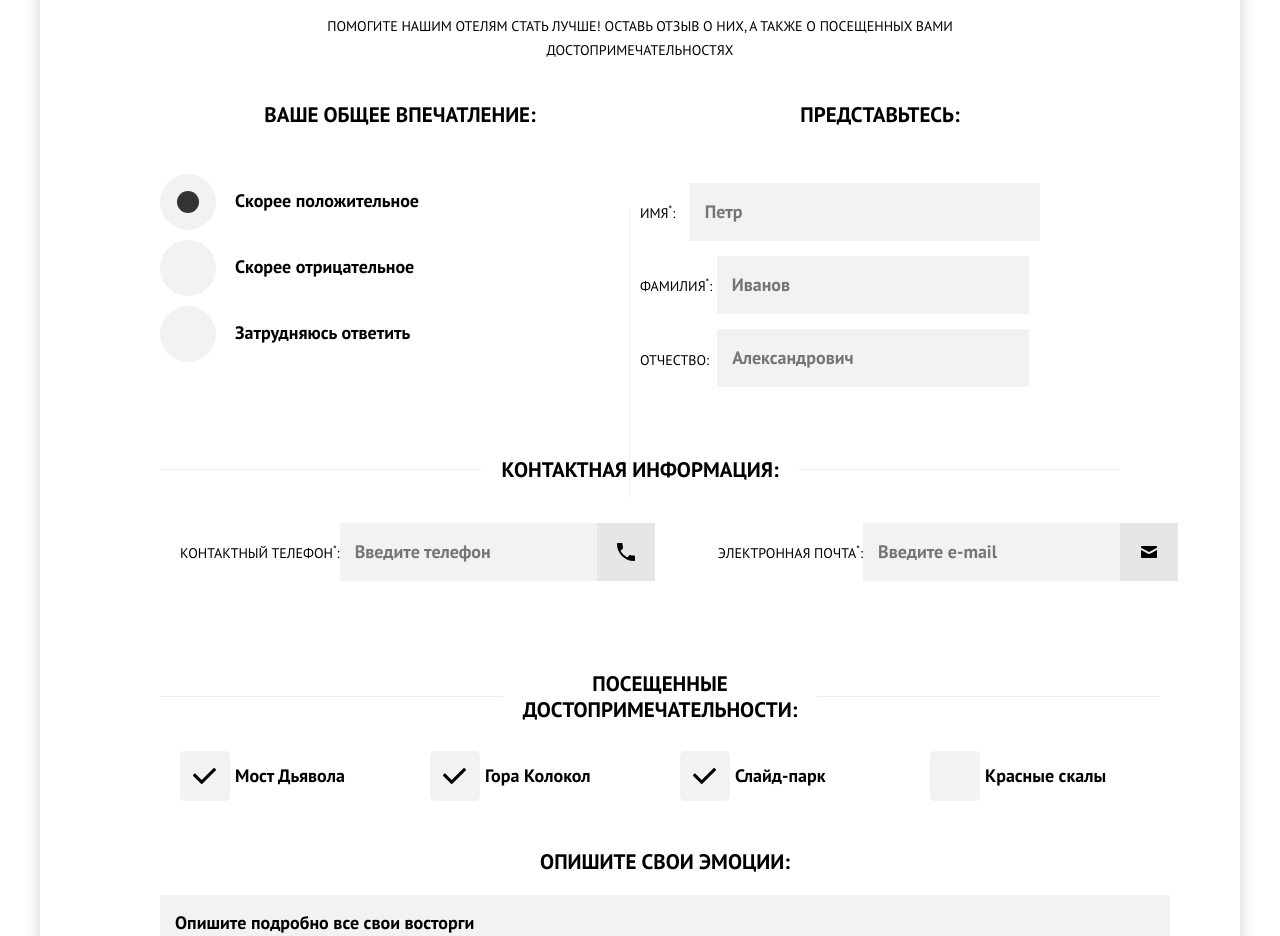
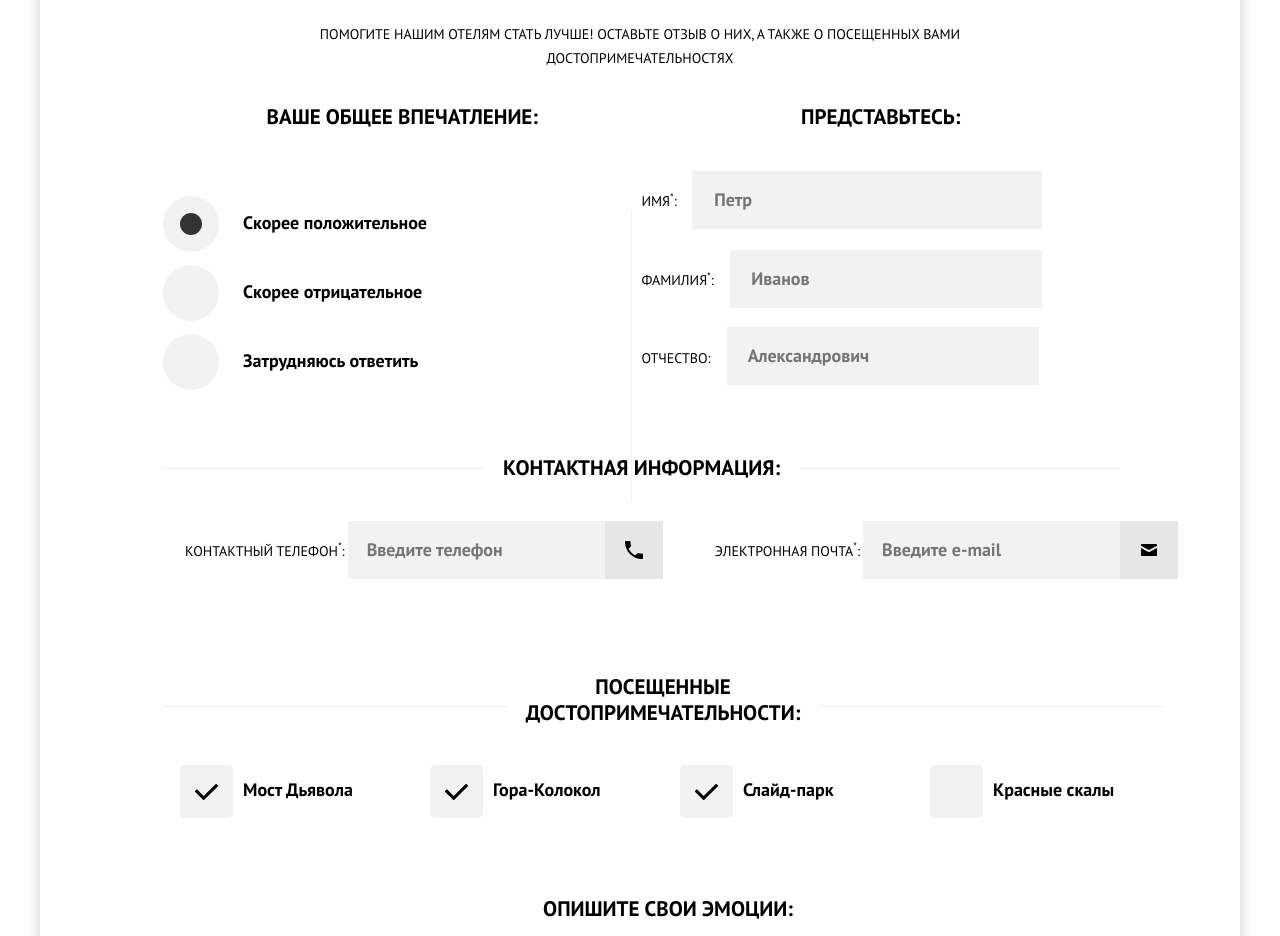
Before and after one commit to andikk/643755-sedona, a website: page source/form.html in a window 1280 px wide. Shown: the part 479-1415 px from the top of the page. Drawn offline with nearby package versions, Linux system fonts and the light colour scheme; files that its build step writes are made by us from their sources.

Commit message:
Выровнял страницу формы мобильной версии под PP

```diff
--- a/source/form.html
+++ b/source/form.html
@@ -45,8 +45,8 @@
 
     <main class="page-main">
       <section class="form">
-        <h3 class="form__title page__subtitle">Оставь свой отзыв</h3>
-        <p class="form__text page__text">Помогите нашим отелям стать лучше! Оставь отзыв о них, а также о посещенных вами достопримечательностях</p>
+        <h3 class="form__title page__subtitle">Оставьте свой отзыв</h3>
+        <p class="form__text page__text">Помогите нашим отелям стать лучше! Оставьте отзыв о них, а также о посещенных вами достопримечательностях</p>
         <form id="form-review" action="https://echo.htmlacademy.ru" method="post">
           <div class="form__wrapper">
             <fieldset class="form__section form__section--introduce">
@@ -74,7 +74,7 @@
                 <li class="form__item">
                   <label class="form__label form__label--contact" for="tel">Контактный телефон<sup>*</sup>:</label>
                   <span class="form__input-icon form__input-icon--tel">
-                    <input class="form__input" type="tel" name="tel" id="tel" placeholder="Введите телефон">
+                    <input class="form__input form__input--tel" type="tel" name="tel" id="tel" placeholder="Введите телефон">
                   </span>
                 </li>
                 <li class="form__item">
@@ -98,7 +98,7 @@
                 </li>
                 <li class="form__item form__item--radio">
                   <input class="form__radio-control visually-hidden" type="radio" name="impression" id="no-idea" value="no-idea">
-                  <label class="form__control-label" for="no-idea">Затрудняюсь ответить</label>
+                  <label class="form__control-label form__control-label--no-idea" for="no-idea">Затрудняюсь ответить</label>
                 </li>
               </ul>
             </fieldset>
@@ -113,7 +113,7 @@
                 </li>
                 <li class="form__item form__item--checkbox">
                   <input class="form__checkbox form__checkbox--checked visually-hidden" type="checkbox" name="mount-bell" id="mount-bell" checked>
-                  <label class="form__control-label page" for="mount-bell">Гора Колокол</label>
+                  <label class="form__control-label page" for="mount-bell">Гора-Колокол</label>
                 </li>
                 <li class="form__item form__item--checkbox">
                   <input class="form__checkbox form__checkbox--checked visually-hidden" type="checkbox" name="slide-park" id="slide-park" checked>
@@ -139,7 +139,7 @@
       </section>
     </main>
 
-    <footer class="footer">
+   <footer class="footer">
       <div class="footer__title-wrapper">
         <h3 class="footer__title page__subtitle">#VisitSedona</h3>
       </div>
@@ -179,7 +179,7 @@
         <p class="copyright__text page__text">Разработано:</p>
         <a class="copyright__button" href="https://htmlacademy.ru/intensive/adaptive">
           <span class="visually-hidden">HTML Academy</span>
-          <svg xmlns="http://www.w3.org/2000/svg" viewBox="0 0 60 60" width="60px" height="60px"><path fill="#2E368F" d="M30.2 5h-.2l-19.7 2.1v36.2l19.7 11.7 19.7-11.7v-36.2l-19.5-2.1zm17 36.8l-17.2 10.2-17.2-10.2v-14.8l17.1 10.2v1.8l-11.7-7v1.8l11.8 7.1v1.9l-11.8-7v1.8l11.8 7 11.9-7.1v-7.6l5.3-3.2v15.1zm-.1-17l-4.7 2.8-2.2 1.3-10.3-6.1v1.8l8.8 5.3h-.1l-.2.1-1.3.7-7.3-4.3v1.8l5.8 3.4-1.4.9-4.3-2.6v1.8l2.9 1.7-2.9 1.7-17-10.1 17-10.2 17.2 10zm.1-1.8l-17.3-10.2-17.1 10.2v-13.6l17.2-1.8 17.2 1.8v13.6z"/></svg>
+          <svg xmlns="http://www.w3.org/2000/svg" viewBox="0 0 60 60" width="40px" height="40px"><path fill="#2E368F" d="M30.2 5h-.2l-19.7 2.1v36.2l19.7 11.7 19.7-11.7v-36.2l-19.5-2.1zm17 36.8l-17.2 10.2-17.2-10.2v-14.8l17.1 10.2v1.8l-11.7-7v1.8l11.8 7.1v1.9l-11.8-7v1.8l11.8 7 11.9-7.1v-7.6l5.3-3.2v15.1zm-.1-17l-4.7 2.8-2.2 1.3-10.3-6.1v1.8l8.8 5.3h-.1l-.2.1-1.3.7-7.3-4.3v1.8l5.8 3.4-1.4.9-4.3-2.6v1.8l2.9 1.7-2.9 1.7-17-10.1 17-10.2 17.2 10zm.1-1.8l-17.3-10.2-17.1 10.2v-13.6l17.2-1.8 17.2 1.8v13.6z"/></svg>
         </a>
       </div>
     </footer>
--- a/source/less/blocks/form.less
+++ b/source/less/blocks/form.less
@@ -1,6 +1,7 @@
 .form__wrapper {
-  margin-top: 20px;
+  margin-top: 17px;
   border-top: 1px solid @border-color;
+  padding-left: 3px;
 }
 
 .form__remark {
@@ -20,7 +21,8 @@
 }
 
 .form__title {
-  padding-top: 20px;
+  padding-top: 21px;
+  margin-bottom: 29px;
 }
 
 .form__text {
@@ -29,8 +31,62 @@
 }
 
 .form__section-title {
+  line-height: 26px;
+}
+
+.form__section--introduce {
+  padding-bottom: 22px;
+}
+
+.form__section--introduce .form__section-title {
+  padding-top: 17px;
+  padding-bottom: 6px;
+}
+
+.form__section--contacts {
+  padding-bottom: 17px;
+}
+
+.form__section--contacts .form__section-title {
+  padding-top: 18px;
+  padding-bottom: 20px;
+}
+
+.form__section--impression {
   padding-top: 20px;
+}
+
+.form__section--impression .form__section-title {
+  padding-top: 17px;
   padding-bottom: 20px;
+}
+
+.form__section--sights {
+  padding-bottom: 20px;
+}
+
+.form__section--sights .form__section-title {
+  padding-top: 18px;
+  padding-bottom: 31px;
+}
+
+.form__section--sights .form__item:last-child {
+  margin-bottom: 20px;
+}
+
+.form__section--emotions {
+  border-bottom: none;
+  padding-top: 18px;
+  padding-bottom: 31px;
+}
+
+.form__section--emotions .form__section-title {
+  padding-top: 18px;
+}
+
+.form__section--send {
+  border-bottom: none;
+  padding-bottom: 37px;
 }
 
 .form__list {
@@ -44,11 +100,11 @@
   text-align: left;
 
   &--radio {
-    margin-bottom: 40px;
+    margin-bottom: 43px;
   }
 
   &--checkbox {
-    margin-bottom: 40px;
+    margin-bottom: 55px;
   }
 }
 
@@ -90,14 +146,13 @@
   line-height: 1.86;
 
   &--contact {
-    margin-left: 20px;
     display: block;
+    margin-left: 22px;
+    margin-bottom: 8px;
   }
 }
 
 .form__input {
-  padding-left: 15px;
-  margin-top: 15px;
   height: 58px;
   font-size: 18px;
   font-weight: 700;
@@ -121,37 +176,35 @@
   }
 
   &--name {
-    margin-left: 10px;
-    width: 230px;
+    margin-top: 15px;
+    padding-left: 22px;
+    margin-left: 11px;
+    margin-bottom: 6px;
   }
 
   &--second-name,
-  &--middle-name {
-    width: 201px;
+  &--middle-name   {
+    width: 193px;
+    margin-top: 15px;
+    margin-left: 12px;
+    padding-left: 21px;
+    margin-bottom: 4px;
   }
 
-  &--middle-name {
-    margin-left: 4px;
-    margin-bottom: 30px
-  }
-
-  &--tel {
-    margin-top: 4px;
+  &--tel,
+  &--e-mail {
+    position: relative;
+    margin-top: 1px;
     margin-bottom: 10px;
-    position: relative;
-  }
-
-  &--e-mail {
-    margin-top: 4px;
+    margin-left: 3px;
+    padding-left: 19px;
+    padding-top: 0px;
+    width: 221px;
   }
 }
 
-.form__section--emotions {
-  border-bottom: none;
-}
-
 .form__control-label {
-  padding-left: 75px;
+  padding-left: 80px;
   cursor: pointer;
   font-size: 18px;
   font-weight: bold;
@@ -211,10 +264,10 @@
 .form__control-label:before {
   content: "";
   position: absolute;
-  top: 0;
-  left: 20px;
-  width: 50px;
-  height: 50px;
+  top: -13px;
+  left: 17px;
+  width: 53px;
+  height: 53px;
   background-color: #f2f2f2;
   border-radius: 5px;
 }
@@ -222,10 +275,10 @@
 .form__checkbox:checked + .form__control-label:after  {
   content: "";
   position: absolute;
-  top: 0;
-  left: 20px;
-  width: 50px;
-  height: 50px;
+  top: -13px;
+  left: 17px;
+  width: 54px;
+  height: 54px;
   background-image: url("../img/icon-tick.svg");
   background-repeat: no-repeat;
   background-position: center;
@@ -241,7 +294,9 @@
 }
 
 .form__message {
-  margin-left: 20px;
+  margin-left: 17px;
+  padding-top: 16px;
+  padding-left: 18px;
   height: 160px;
   width: 279px;
   font-size: 18px;
@@ -250,14 +305,12 @@
   text-align: left;
   color: @black;
   background-color: @input-color;
-  padding-top: 15px;
-  padding-left: 15px;
   border: none;
 }
 
 .form__button {
-  margin-top: 20px;
-  width: 280px;
+  margin-top: 15px;
+  width: 279px;
   height: 58px;
   font-size: 21px;
   font-weight: bold;
@@ -267,6 +320,10 @@
   .form {
     width: 648px;
     .block-center();
+  }
+
+  .form__title {
+    padding-top: 29px;
   }
 
   .form__remark {
--- a/source/less/blocks/social.less
+++ b/source/less/blocks/social.less
@@ -7,7 +7,8 @@
 
 .social__item {
   display: block;
-  padding-left: 18px;
+  padding-left: 14px;
+  padding-right: 4px;
 }
 
 .social__link {
@@ -19,16 +20,6 @@
   height: 48px;
   background-color: @primary-color;
   color: @white;
-
-  & svg {
-    position: absolute;
-    top: 14px;
-    left: 15px;
-
-    & path {
-      fill: @white;
-    }
-  }
 
   &:hover {
     background-color: @social-hover-color;
@@ -42,3 +33,14 @@
     opacity: 0.3;
   }
 }
+
+
+.social__link svg {
+  position: absolute;
+  top: 14px;
+  left: 15px;
+
+  & path {
+    fill: @white;
+  }
+}
```
